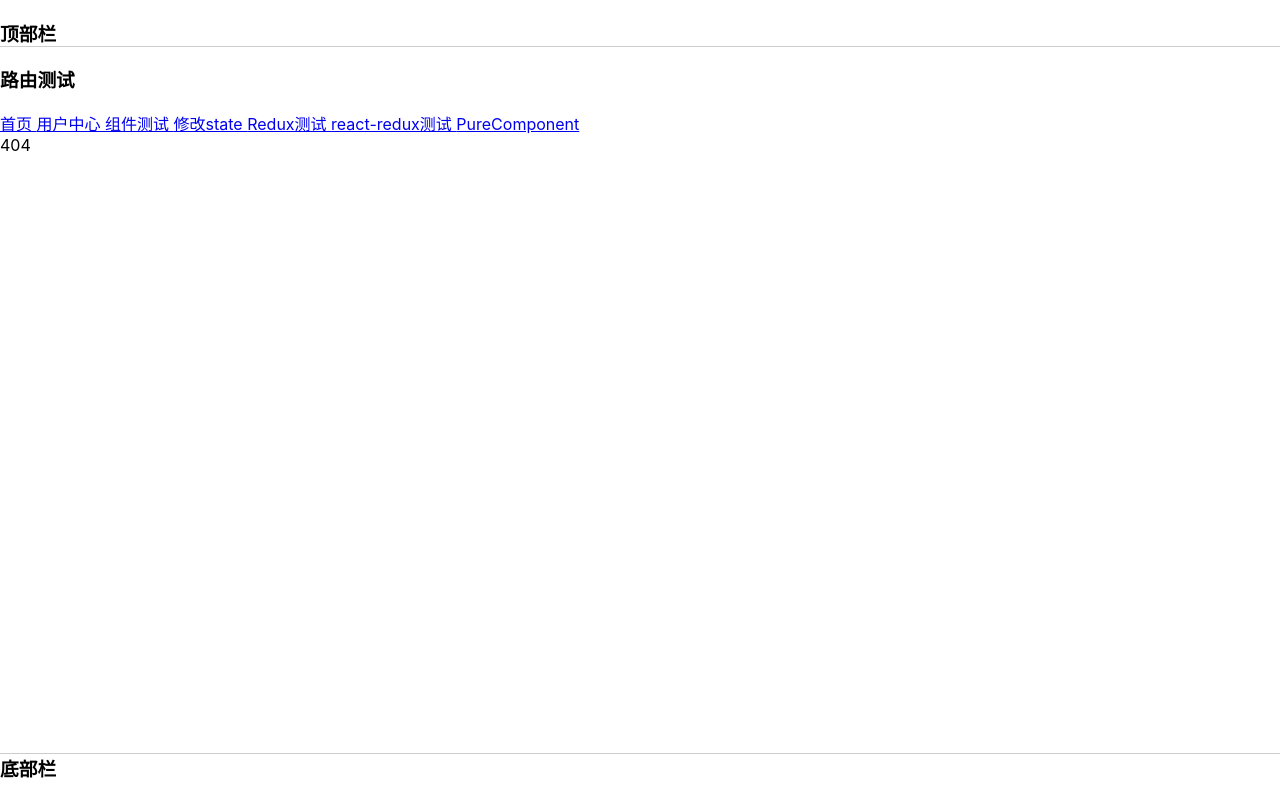
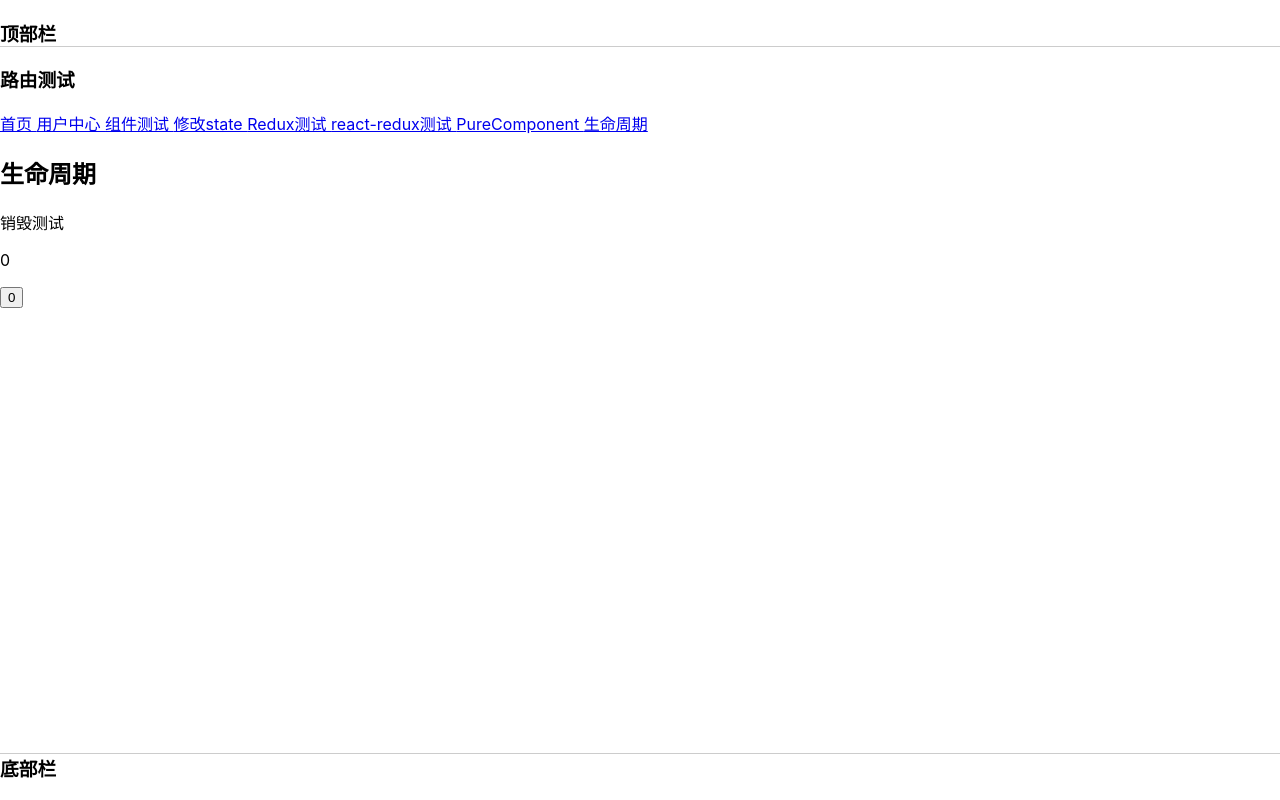
Before and after one commit to zhangstar1331/react-test, a React (Create React App) app: page /lifeCycle in a window 1280 px wide. Before the commit this address had no page. Built offline with nearby package versions, Linux system fonts and the light colour scheme.

Commit message:
feat：生命周期

```diff
--- /dev/null
+++ b/src/pages/LifeCyclePage.js
@@ -0,0 +1,71 @@
+import React, { Component } from 'react'
+import PropTypes from 'prop-types'
+export default class LifeCyclePage extends Component {
+    static defaultProps = {
+        msg: "aaa"
+    }
+    //类型
+    static propTypes = {
+        msg: PropTypes.string.isRequired
+    }
+    constructor(props) {
+        super(props)
+        this.state = {
+            count: 0
+        }
+    }
+    //将要挂载
+    componentWillMount() {
+        console.log('componentWillMount')
+    }
+    //已完成挂载
+    componentDidMount() {
+        console.log('componentDidMount')
+    }
+    //数据改变，控制render是否执行渲染
+    shouldComponentUpdate() {
+        console.log('shouldComponentUpdate')
+        return true
+    }
+    //更新之前
+    componentWillUpdate() {
+        console.log('componentWillUpdate')
+    }
+    //更新之后
+    componentDidUpdate() {
+        console.log('componentDidUpdate')
+    }
+    setCount = () => {
+        this.setState({
+            count: this.state.count + 1
+        })
+    }
+    render() {
+        const { count } = this.state
+        return (
+            <div>
+                <h2>生命周期</h2>
+                {count < 3 && <TestComponent count={count}/>}
+                <button onClick={this.setCount}>{count}</button>
+            </div>
+        )
+    }
+}
+class TestComponent extends Component {
+    //会在已挂载的组件接收新的props之前被调用
+    componentWillReceiveProps() {
+        console.log('componentWillReceiveProps')
+    }
+    //即将销毁
+    componentWillUnmount() {
+        console.log('componentWillUnmount')
+    }
+    render() {
+        return (
+            <div>
+                销毁测试
+                <p>{this.props.count}</p>
+            </div>
+        )
+    }
+}
--- a/src/pages/RouterPage.js
+++ b/src/pages/RouterPage.js
@@ -5,6 +5,7 @@ import SetStatePage from './SetStatePage'
 import ReduxPage from './ReduxPage'
 import ReactReduxPage from './ReactReduxPage'
 import PureComponentPage from './PureComponentPage'
+import LifeCyclePage from './LifeCyclePage'
 export default class RouterPage extends Component {
     render() {
         return (
@@ -18,6 +19,7 @@ export default class RouterPage extends Component {
                     <Link to="/redux"> Redux测试 </Link>
                     <Link to="/reactRedux"> react-redux测试 </Link>
                     <Link to="/pureComponent"> PureComponent </Link>
+                    <Link to="/lifeCycle"> 生命周期 </Link>
                     {/*
                         Switch表示仅匹配一个
                         设定一个没有path的路由在路由表最后面，表示一定匹配
@@ -42,6 +44,7 @@ export default class RouterPage extends Component {
                         <Route path="/redux" component={ReduxPage} />
                         <Route path="/reactRedux" component={ReactReduxPage} />
                         <Route path="/pureComponent" component={PureComponentPage} />
+                        <Route path="/lifeCycle" component={LifeCyclePage} />
                         <Route component={EmptyPage} />
                     </Switch>
                 </Router>
```
Also changed, not shown: 2 other files (tests, documents, lock files or other folders).
